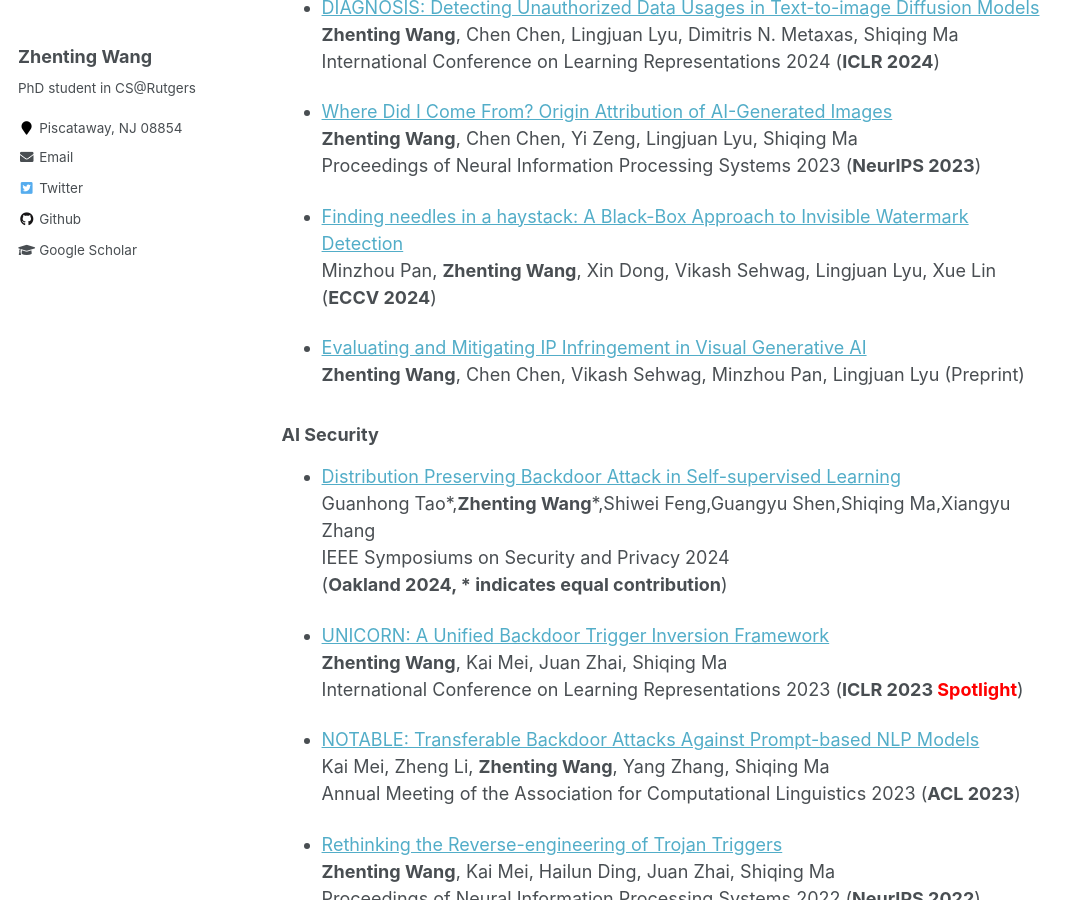
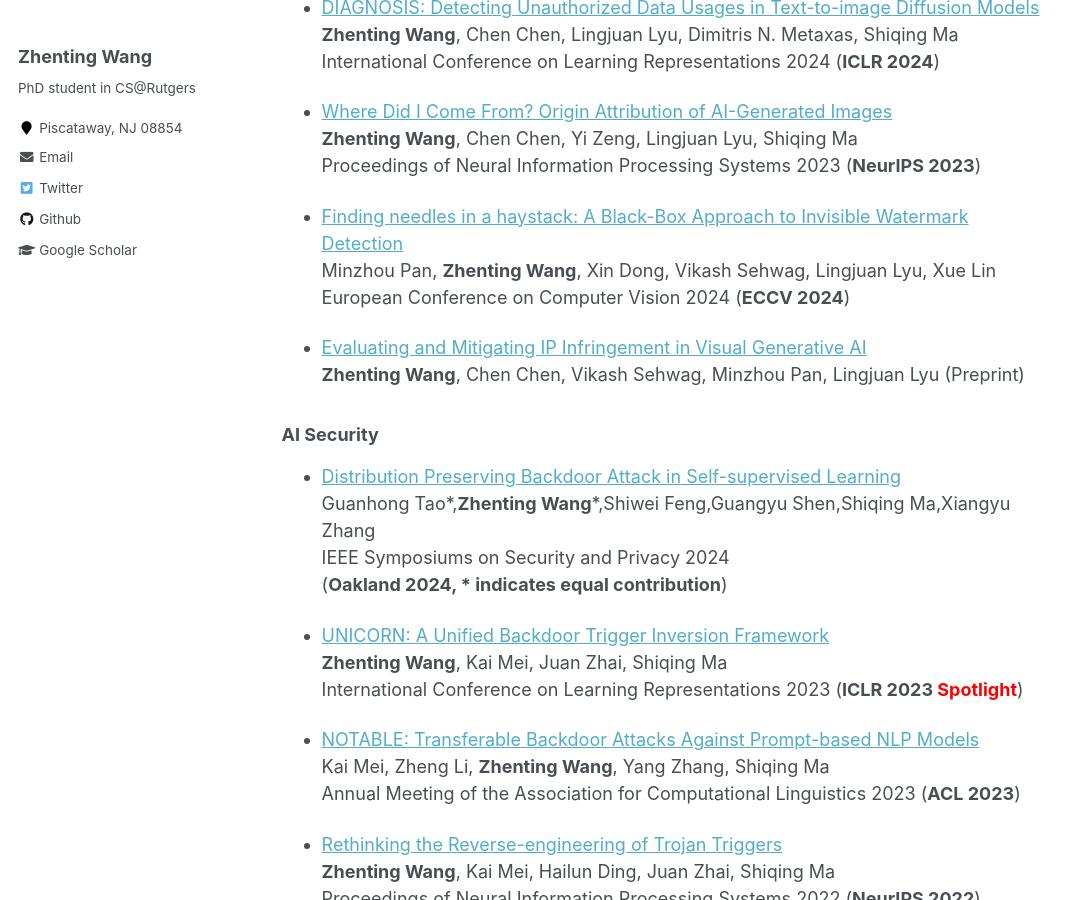
Before and after one commit to ZhentingWang/zhentingwang.github.io, a Jekyll site: the page built from _pages/about.md, in a window 1280 px wide and 900 px high, scrolled down 1980 px. Shown: the whole window, without its empty margins (0-1084 px from the left). Built offline with Jekyll 4.4.1, drawn with Linux system fonts in a browser that asks for light colours.

Commit message:
Update about.md

```diff
--- a/_pages/about.md
+++ b/_pages/about.md
@@ -66,7 +66,8 @@ International Conference on Learning Representations 2024 (**ICLR 2024**)
 Proceedings of Neural Information Processing Systems 2023 (**NeurIPS 2023**)
 
 * [Finding needles in a haystack: A Black-Box Approach to Invisible Watermark Detection](https://arxiv.org/pdf/2403.15955.pdf)
-Minzhou Pan, **Zhenting Wang**, Xin Dong, Vikash Sehwag, Lingjuan Lyu, Xue Lin (**ECCV 2024**)
+Minzhou Pan, **Zhenting Wang**, Xin Dong, Vikash Sehwag, Lingjuan Lyu, Xue Lin
+European Conference on Computer Vision 2024 (**ECCV 2024**)
 
 * [Evaluating and Mitigating IP Infringement in Visual Generative AI](https://arxiv.org/pdf/2406.04662)
 **Zhenting Wang**, Chen Chen, Vikash Sehwag, Minzhou Pan, Lingjuan Lyu (Preprint)
```
